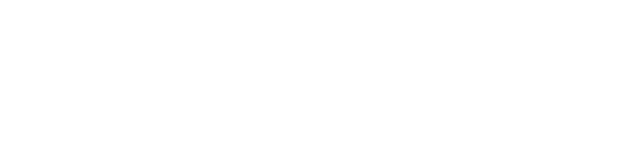
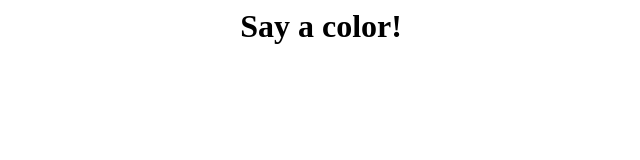
Before and after one commit to michaeljacobdavis/hal, a website: page public/index.html in a window 1280 px wide. Shown: the whole page, without its empty margins (319-959 px from the left). Drawn offline with Linux system fonts and the light colour scheme.

Commit message:
Added instructions

```diff
--- a/public/index.html
+++ b/public/index.html
@@ -1,5 +1,6 @@
 <html>
     <body>
+        <h1 style="text-align: center;">Say a color!</h1>
         <script src="/index.js"></script>
     </body>
 </html>
```
